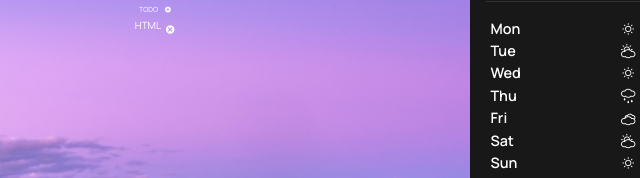
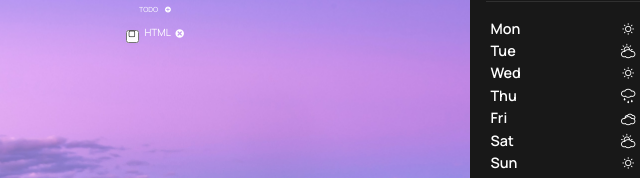
Before and after one commit to wgy5446/Momentum, a website built with webpack: page public/index.html in a window 1280 px wide. Both pictures are taken after a click on the button "LOGIN". Shown: the part 237-415 px from the top of the page, 484-1124 px from the left. Built offline with nearby package versions, Linux system fonts and the light colour scheme.

```diff
--- a/public/css/todo.css
+++ b/public/css/todo.css
@@ -62,6 +62,10 @@
   text-align: center;
 }
 
+.todo-list > li {
+  text-align: center;
+}
+
 .todo-list > li > .check {
   margin-left: .15em;
   padding: 10px;
@@ -69,14 +73,13 @@
   border: 0;
   font-size: 80%;
   line-height: 1;
-  text-align: left;
   text-shadow: 0 0 15px rgba(0,0,0,.3);
-  display: none;
+  display: inline-block;
 }
 
 .todo-list > li > .todo-content {
   max-width: 87%;
-  margin: 3px 0;
+  margin-top: 10px;
   display: inline-block;
   overflow: hidden;
   text-overflow: ellipsis;
```
Also changed, not shown: 1 other file.
